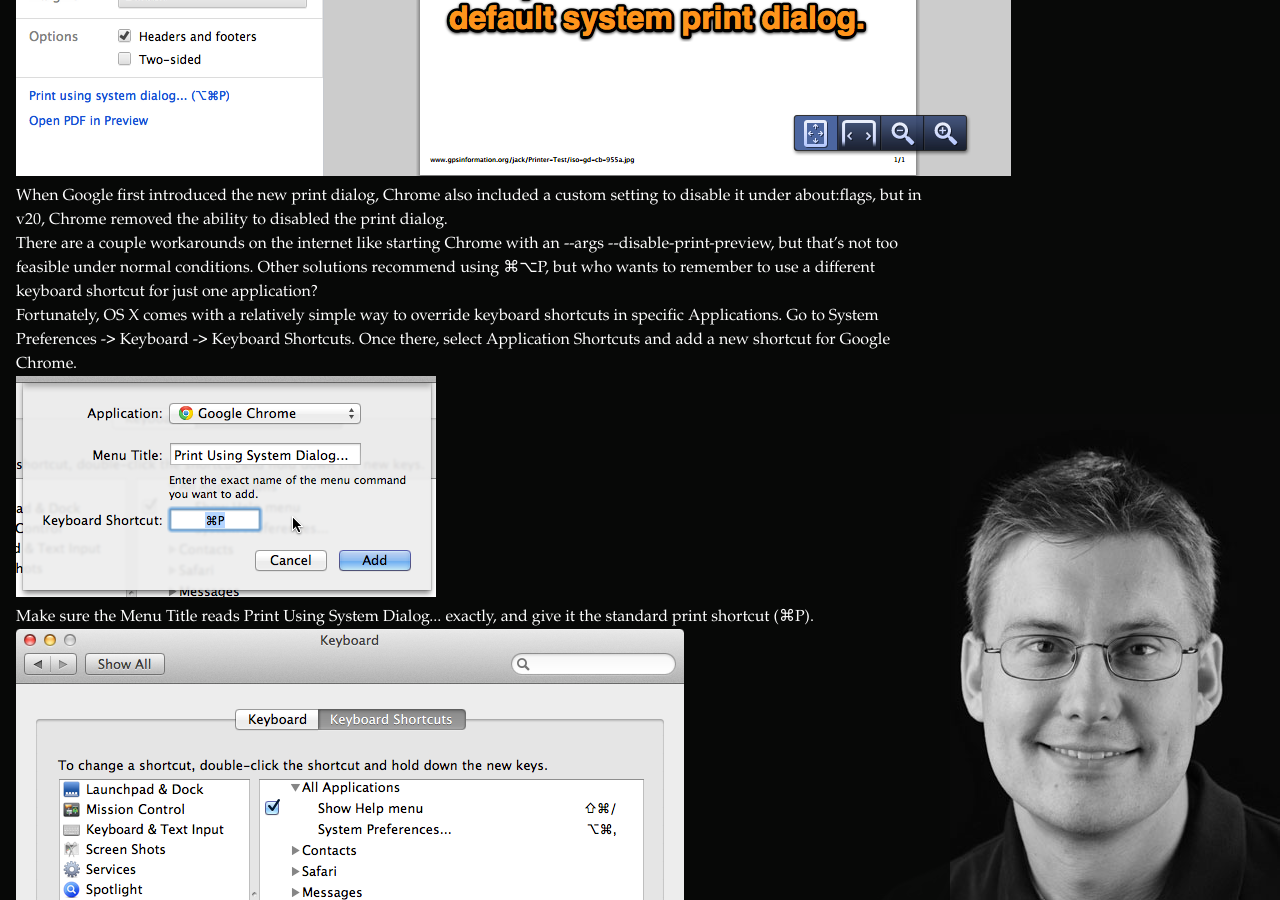
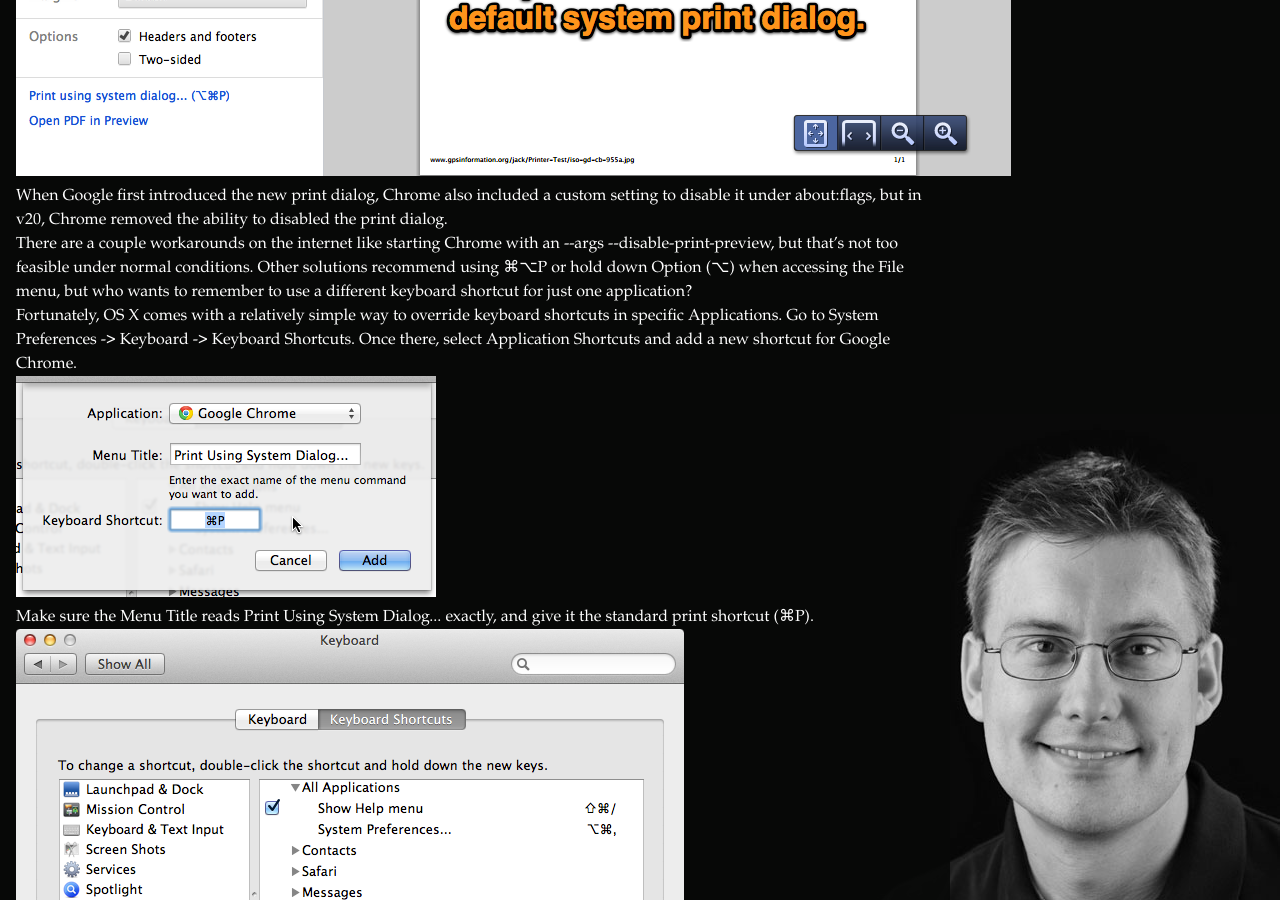
Before and after one commit to rmm5t/ryan.mcgeary.org, a Jekyll site: the page built from _posts/2012-09-13-disable-chrome-print-dialog-use-osx-instead.md, in a window 1280 px wide and 900 px high, scrolled down 582 px. Built offline with Jekyll 4.4.1, drawn with Linux system fonts in a browser that asks for light colours; nearby versions of some CDN libraries; comment, search, counter and statistics services are not loaded.

Commit message:
Added details about other Chrome print dialog alternatives

```diff
--- a/_posts/2012-09-13-disable-chrome-print-dialog-use-osx-instead.md
+++ b/_posts/2012-09-13-disable-chrome-print-dialog-use-osx-instead.md
@@ -16,8 +16,9 @@
 
 There are a couple workarounds on the internet like starting Chrome with an
 `--args --disable-print-preview`, but that's not too feasible under normal
-conditions. Other solutions recommend using `⌘⌥P`, but who wants to remember
-to use a different keyboard shortcut for just one application?
+conditions. Other solutions recommend using `⌘⌥P` or hold down Option (`⌥`) when
+accessing the File menu, but who wants to remember to use a different keyboard
+shortcut for just one application?
 
 Fortunately, OS X comes with a relatively simple way to override keyboard
 shortcuts in specific Applications. Go to System Preferences -> Keyboard ->
```
